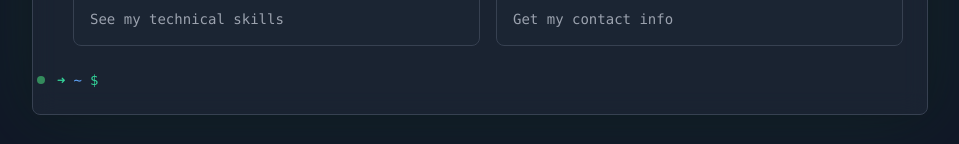
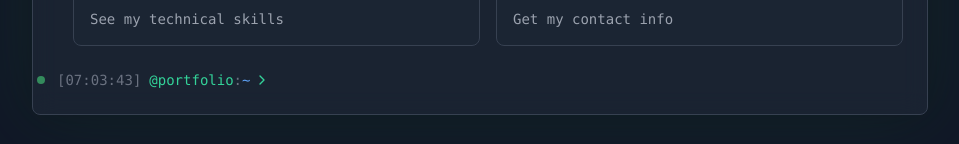
Before and after one commit to arjitchitkara/portfolio2, a React (Vite) app in the folder project/: page / in a window 1280 px wide. Shown: the part 874-1018 px from the top of the page, without its empty margins (160-1119 px from the left). Built offline with nearby package versions, Linux system fonts and the light colour scheme.

Commit message:
Update App.tsx

```diff
--- a/project/src/App.tsx
+++ b/project/src/App.tsx
@@ -62,6 +62,7 @@ function App() {
   const inputRef = useRef<HTMLInputElement>(null);
   const [visibleChars, setVisibleChars] = useState<number>(0);
   const [isLoading, setIsLoading] = useState(false);
+  const initialRenderRef = useRef(false);
 
   const getTimestamp = () => {
     return new Date().toLocaleTimeString('en-US', {
@@ -82,7 +83,10 @@ function App() {
     description: string;
   }) => (
     <button
-      onClick={() => handleCommand(command)}
+      onClick={() => {
+        handleCommand(command);
+        setTimeout(() => handleCommand('help'), 100);
+      }}
       className="bg-gray-800/50 p-4 rounded-lg border border-gray-700 hover:border-emerald-400/50 transition-colors glow w-full text-left"
     >
       <div className="flex items-center space-x-2 mb-2">
@@ -639,12 +643,11 @@ function App() {
     }
   };
 
-  // Run "help" on first load
+  // Run "help" on every load
   useEffect(() => {
-    const initialRender = sessionStorage.getItem('initialRender');
-    if (!initialRender) {
+    if (!initialRenderRef.current) {
       handleCommand('help');
-      sessionStorage.setItem('initialRender', 'true');
+      initialRenderRef.current = true;
     }
   }, []);
 
@@ -745,14 +748,16 @@ function App() {
             {/* Input line */}
             <form onSubmit={handleSubmit} className="flex items-center text-sm command-prompt">
               {isLoading && <span className="animate-pulse mr-2">⚡</span>}
-              <span className="text-emerald-400">➜</span>
-              <span className="text-blue-400 ml-2">~</span>
-              <span className="text-emerald-400 ml-2">$</span>
+              <span className="text-gray-500">[{getTimestamp()}]</span>
+              <span className="text-emerald-400 ml-2">@portfolio</span>
+              <span className="text-gray-500">:</span>
+              <span className="text-blue-400">{currentPath}</span>
+              <ChevronRight className="h-4 w-4 text-emerald-400 mx-1" />
               <input
                 type="text"
                 value={input}
                 onChange={(e) => setInput(e.target.value)}
-                className="flex-1 ml-2 bg-transparent text-gray-300 outline-none"
+                className="flex-1 bg-transparent text-gray-300 outline-none"
                 ref={inputRef}
               />
             </form>
```
